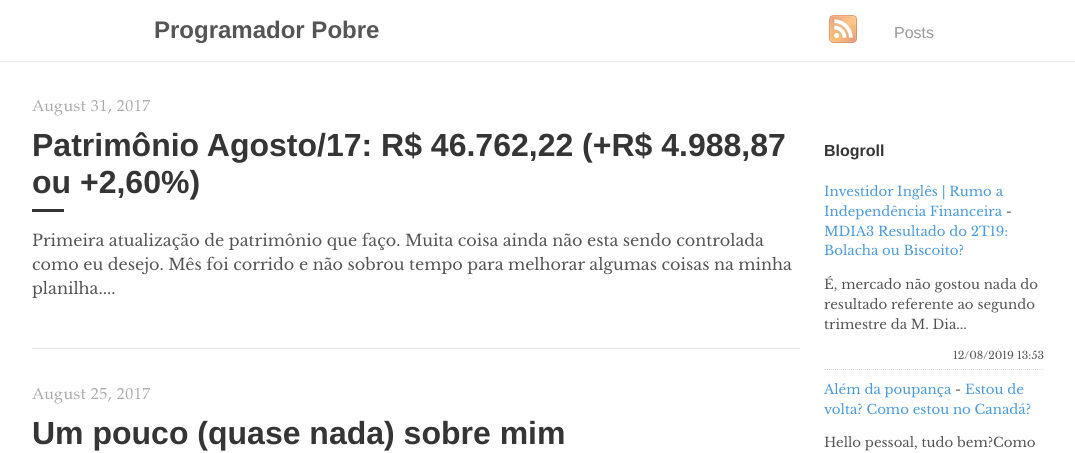
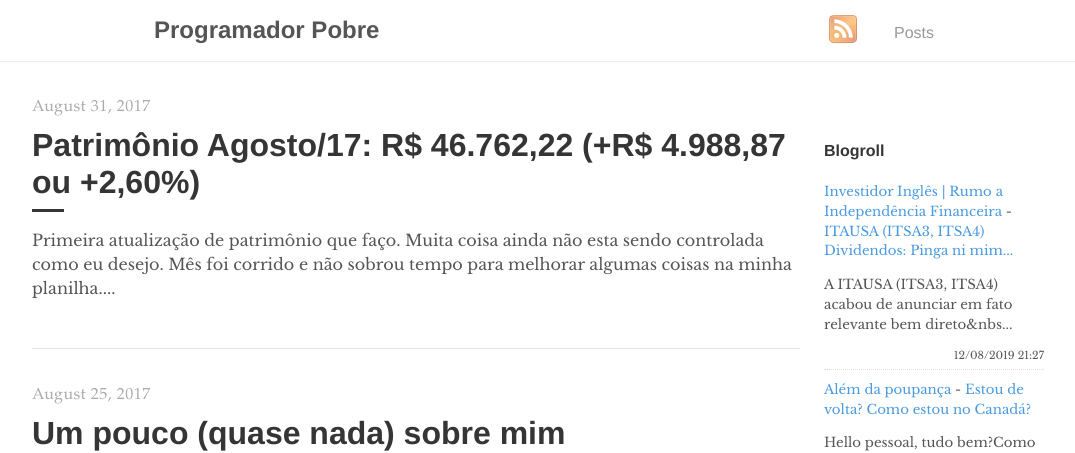
Before and after one commit to programadorpobre/programadorpobre.github.io, a Jekyll site: the page built from index.html, in a window 1280 px wide. Shown: the top 453 px of the page, without its empty margins (96-1171 px from the left). Built offline with Jekyll 4.4.1, drawn with Linux system fonts in a browser that asks for light colours; the list of posts is cut into pages by our own code; comment, search, counter and statistics services are not loaded.

Commit message:
[ci skip] travis #738

```diff
--- a/_includes/feed-entries.html
+++ b/_includes/feed-entries.html
@@ -1,7 +1,7 @@
 <div class="feed-entry">
-    <a class="feed-entry-site-name" href="https://www.investidoringles.com/">Investidor Inglês | Rumo a Independência Financeira</a> - <a class="feed-entry-title" href="https://www.investidoringles.com/2019/08/mdia3-resultado-2t19.html">MDIA3 Resultado do 2T19: Bolacha ou Biscoito?</a>
-    <p class="feed-entry-summary">É, mercado não gostou nada do resultado referente ao segundo trimestre da M. Dia...</p>
-    <time datetime="2019-08-12T13:53:00.000-03:00">12/08/2019 13:53</time>
+    <a class="feed-entry-site-name" href="https://www.investidoringles.com/">Investidor Inglês | Rumo a Independência Financeira</a> - <a class="feed-entry-title" href="https://www.investidoringles.com/2019/08/itausa-itsa3-itsa4-dividendos-agosto-2019.html">ITAUSA (ITSA3, ITSA4) Dividendos: Pinga ni mim...</a>
+    <p class="feed-entry-summary">A ITAUSA (ITSA3, ITSA4) acabou de anunciar em fato relevante&nbsp;bem direto&nbs...</p>
+    <time datetime="2019-08-12T21:27:00.000-03:00">12/08/2019 21:27</time>
 </div>
 <div class="feed-entry">
     <a class="feed-entry-site-name" href="https://alemdapoupanca.blogspot.com/">Além da poupança</a> - <a class="feed-entry-title" href="https://alemdapoupanca.blogspot.com/2019/08/estou-de-volta-como-estou-no-canada.html">Estou de volta? Como estou no Canadá?</a>
```
